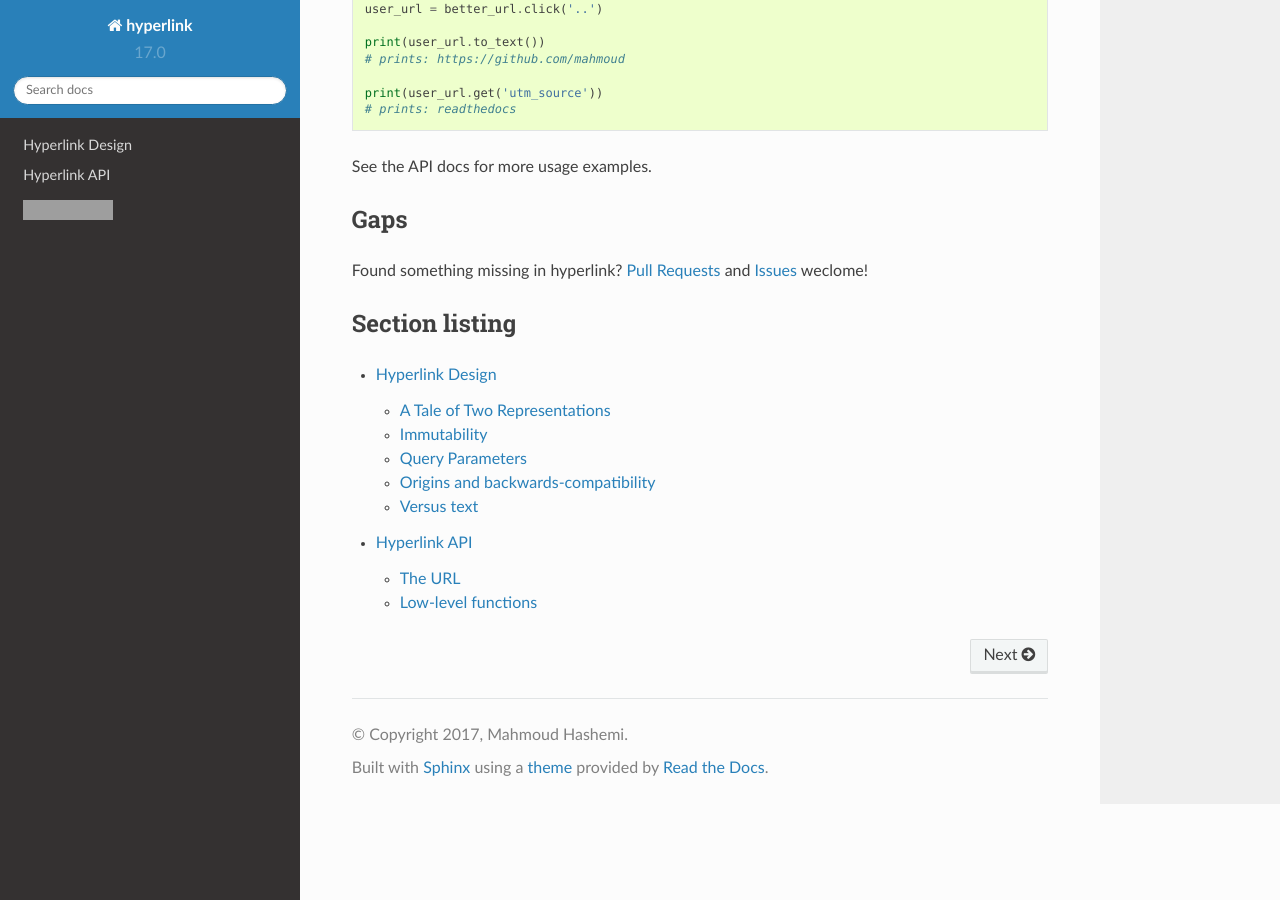
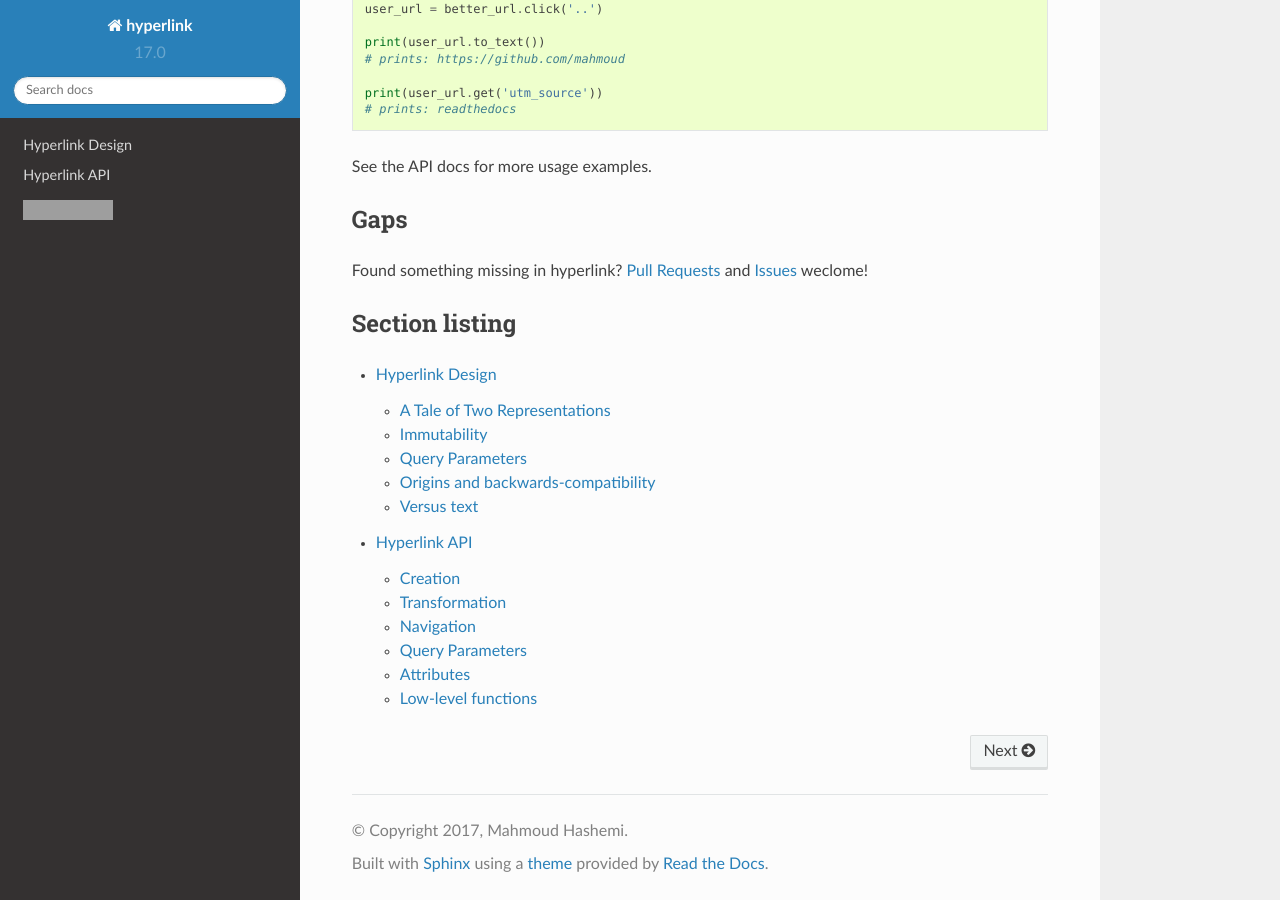
Before and after one commit to python-hyper/hyperlink, a Sphinx documentation site: the page built from docs/index.rst, in a window 1280 px wide and 900 px high, scrolled down 715 px. Built offline with Sphinx 7.4.7 and the Read the Docs theme 2.0.0, drawn with Linux system fonts in a browser that asks for light colours; grey boxes are pictures that could not be loaded.

```diff
--- a/docs/api.rst
+++ b/docs/api.rst
@@ -3,47 +3,55 @@ Hyperlink API
 
 .. automodule:: hyperlink._url
 
-The URL
--------
+Creation
+--------
+
 
 .. autoclass:: hyperlink.URL
+.. automethod:: hyperlink.URL.from_text
 
-   .. automethod:: hyperlink.URL.from_text
-   .. automethod:: hyperlink.URL.to_text
-   .. automethod:: hyperlink.URL.to_uri
-   .. automethod:: hyperlink.URL.to_iri
-   .. automethod:: hyperlink.URL.replace
+Transformation
+--------------
 
+.. automethod:: hyperlink.URL.to_text
+.. automethod:: hyperlink.URL.to_uri
+.. automethod:: hyperlink.URL.to_iri
+.. automethod:: hyperlink.URL.replace
 
-   .. automethod:: hyperlink.URL.click
-   .. automethod:: hyperlink.URL.sibling
-   .. automethod:: hyperlink.URL.child
+Navigation
+----------
 
+.. automethod:: hyperlink.URL.click
+.. automethod:: hyperlink.URL.sibling
+.. automethod:: hyperlink.URL.child
 
-   .. automethod:: hyperlink.URL.get
-   .. automethod:: hyperlink.URL.add
-   .. automethod:: hyperlink.URL.set
-   .. automethod:: hyperlink.URL.remove
+Query Parameters
+----------------
+
+.. automethod:: hyperlink.URL.get
+.. automethod:: hyperlink.URL.add
+.. automethod:: hyperlink.URL.set
+.. automethod:: hyperlink.URL.remove
 
 Attributes
-~~~~~~~~~~
+----------
 
-   .. autoattribute:: hyperlink.URL.absolute
-   .. autoattribute:: hyperlink.URL.scheme
-   .. autoattribute:: hyperlink.URL.host
-   .. autoattribute:: hyperlink.URL.port
-   .. autoattribute:: hyperlink.URL.path
-   .. autoattribute:: hyperlink.URL.query
-   .. autoattribute:: hyperlink.URL.fragment
-   .. autoattribute:: hyperlink.URL.userinfo
-   .. autoattribute:: hyperlink.URL.user
-   .. autoattribute:: hyperlink.URL.rooted
+.. autoattribute:: hyperlink.URL.absolute
+.. autoattribute:: hyperlink.URL.scheme
+.. autoattribute:: hyperlink.URL.host
+.. autoattribute:: hyperlink.URL.port
+.. autoattribute:: hyperlink.URL.path
+.. autoattribute:: hyperlink.URL.query
+.. autoattribute:: hyperlink.URL.fragment
+.. autoattribute:: hyperlink.URL.userinfo
+.. autoattribute:: hyperlink.URL.user
+.. autoattribute:: hyperlink.URL.rooted
 
 Low-level functions
 -------------------
 
 .. autofunction:: hyperlink._url.parse_host
-
+.. autoclass:: hyperlink._url.URLParseError
 
 .. TODO: headings within class docs? navigation, query parameter manipulation, transformation (to/from)
 .. TODO: run doctests in docs?
```
